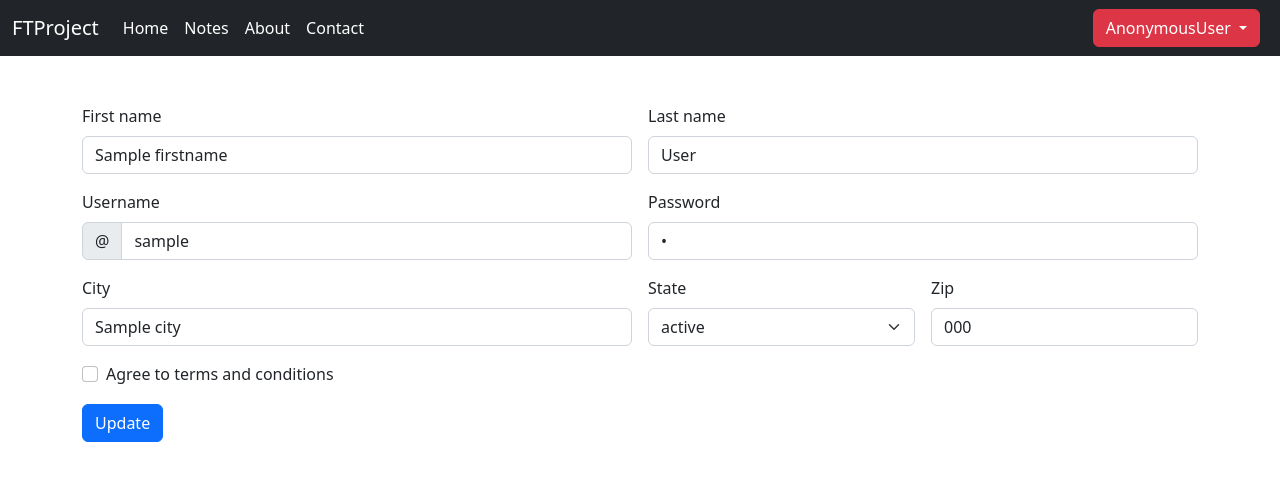
After one commit to SanketTOPS/FT_DjangoProject, a Django app: template BatchProject/templates/updateprofile.html in a window 1280 px wide. The commit adds this page. Shown: the top 481 px of the page. Run offline with Django 4.2, Linux system fonts and the light colour scheme; the template is opened without the code that fills it: most values are stand-ins (such as "Sample title", 1, 10 or a date in 2020).

Commit message:
File Uploading and Update Profile

```diff
--- a/BatchProject/myapp/urls.py
+++ b/BatchProject/myapp/urls.py
@@ -8,4 +8,5 @@ urlpatterns = [
   path('about/',views.about,name='about'),
   path('contact/',views.contact,name='contact'),
   path('userlogout/',views.userlogout,name='userlogout'),
+  path('updateprofile/',views.updateprofile,name='updateprofile'),
 ]
--- /dev/null
+++ b/BatchProject/templates/updateprofile.html
@@ -0,0 +1,153 @@
+{% load static %}
+<!DOCTYPE html>
+<html lang="en">
+
+<head>
+    <meta charset="UTF-8">
+    <meta http-equiv="X-UA-Compatible" content="IE=edge">
+    <meta name="viewport" content="width=device-width, initial-scale=1.0">
+    <title>Update Profile</title>
+    <link href="https://cdn.jsdelivr.net/npm/bootstrap@5.2.0/dist/css/bootstrap.min.css" rel="stylesheet"
+        integrity="sha384-gH2yIJqKdNHPEq0n4Mqa/HGKIhSkIHeL5AyhkYV8i59U5AR6csBvApHHNl/vI1Bx" crossorigin="anonymous">
+    <script src="https://cdn.jsdelivr.net/npm/bootstrap@5.2.0/dist/js/bootstrap.bundle.min.js"
+        integrity="sha384-A3rJD856KowSb7dwlZdYEkO39Gagi7vIsF0jrRAoQmDKKtQBHUuLZ9AsSv4jD4Xa"
+        crossorigin="anonymous"></script>
+</head>
+
+<body>
+    <!-- Navbar Start -->
+    <nav class="navbar navbar-dark navbar-expand-lg bg-dark">
+        <div class="container-fluid">
+            <a class="navbar-brand" href="#">FTProject</a>
+            <button class="navbar-toggler" type="button" data-bs-toggle="collapse"
+                data-bs-target="#navbarSupportedContent" aria-controls="navbarSupportedContent" aria-expanded="false"
+                aria-label="Toggle navigation">
+                <span class="navbar-toggler-icon"></span>
+            </button>
+            <div class="collapse navbar-collapse" id="navbarSupportedContent">
+                <ul class="navbar-nav me-auto mb-2 mb-lg-0">
+                    <li class="nav-item">
+                        <a class="nav-link active" aria-current="page" href="#">Home</a>
+                    </li>
+                    <li class="nav-item">
+                        <a class="nav-link active" aria-current="page" href="/notes">Notes</a>
+                    </li>
+                    <li class="nav-item">
+                        <a class="nav-link active" aria-current="page" href="/about">About</a>
+                    </li>
+                    <li class="nav-item">
+                        <a class="nav-link active" aria-current="page" href="/contact">Contact</a>
+                    </li>
+
+                </ul>
+                <form class="d-flex" role="search">
+                    {% if user is none %}
+                    <button class="btn btn-outline-secondary mx-2" data-bs-toggle="modal" data-bs-target="#loginModal"
+                        type="button">Login</button>
+                    <button class="btn btn-outline-danger" data-bs-toggle="modal" data-bs-target="#signupModal"
+                        type="button">Signup</button>
+                    {% else %}
+                    <!-- <a class="btn btn-outline-danger mx-2" href="/userlogout">Logout</a> -->
+                    <!-- <button class="btn btn-outline-danger mx-2" type="button">Logout</button> -->
+                    <!-- Example single danger button -->
+                    <div class="btn-group">
+                        <button type="button" class="btn btn-danger dropdown-toggle mx-2" data-bs-toggle="dropdown"
+                            aria-expanded="false">
+                            {{user}}
+                        </button>
+                        <ul class="dropdown-menu">
+
+                            <li><a class="dropdown-item" href="/userlogout">Logout</a></li>
+                        </ul>
+                    </div>
+                    {% endif %}
+                </form>
+            </div>
+        </div>
+    </nav>
+    <!-- Navbar End -->
+
+    <!-- UpdateProfile Start -->
+    <div class="container my-5">
+        <form class="row g-3 needs-validation" method="POST" novalidate>
+            {% csrf_token %}
+            <div class="col-md-6">
+                <label for="validationCustom01" class="form-label">First name</label>
+                <input type="text" name="firstname" value="{{cuser.firstname}}" class="form-control" id="validationCustom01" required>
+                <div class="valid-feedback">
+                    Looks good!
+                </div>
+            </div>
+            <div class="col-md-6">
+                <label for="validationCustom02" class="form-label">Last name</label>
+                <input type="text" name="lastname" value="{{cuser.lastname}}" class="form-control" id="validationCustom02" required>
+                <div class="valid-feedback">
+                    Looks good!
+                </div>
+            </div>
+            <div class="col-md-6">
+                <label for="validationCustomUsername" class="form-label">Username</label>
+                <div class="input-group has-validation">
+                    <span class="input-group-text" id="inputGroupPrepend">@</span>
+                    <input type="text" name="username" value="{{cuser.username}}" class="form-control" id="validationCustomUsername"
+                        aria-describedby="inputGroupPrepend" required>
+                    <div class="invalid-feedback">
+                        Please choose a username.
+                    </div>
+                </div>
+            </div>
+            <div class="col-md-6">
+                <label for="validationCustom01" class="form-label">Password</label>
+                <input type="password" name="password" value="{{cuser.password}}" class="form-control" id="validationCustom01" required>
+                <div class="valid-feedback">
+                    Looks good!
+                </div>
+            </div>
+            <div class="col-md-6">
+                <label for="validationCustom03" class="form-label">City</label>
+                <input type="text" name="city" value="{{cuser.city}}" class="form-control" id="validationCustom03" required>
+                <div class="invalid-feedback">
+                    Please provide a valid city.
+                </div>
+            </div>
+            <div class="col-md-3">
+                <label for="validationCustom04" class="form-label">State</label>
+                <select class="form-select" name="state" id="validationCustom04" required>
+                    <option selected disabled value="">{{cuser.state}}</option>
+                    <option>Gujarat</option>
+                    <option>Delhi</option>
+                    <option>Punjab</option>
+                    <option>Maharashtra</option>
+                    <option>Goa</option>
+                </select>
+                <div class="invalid-feedback">
+                    Please select a valid state.
+                </div>
+            </div>
+            <div class="col-md-3">
+                <label for="validationCustom05" class="form-label">Zip</label>
+                <input type="text" name="zipcode" value="{{cuser.zipcode}}" class="form-control" id="validationCustom05" required>
+                <div class="invalid-feedback">
+                    Please provide a valid zip.
+                </div>
+            </div>
+            <div class="col-12">
+                <div class="form-check">
+                    <input class="form-check-input" type="checkbox" value="" id="invalidCheck" required>
+                    <label class="form-check-label" for="invalidCheck">
+                        Agree to terms and conditions
+                    </label>
+                    <div class="invalid-feedback">
+                        You must agree before submitting.
+                    </div>
+                </div>
+            </div>
+            <div class="col-12">
+                <button class="btn btn-primary" type="submit">Update</button>
+            </div>
+        </form>
+    </div>
+    <!-- UpdateProfile End -->
+</body>
+
+</html>
```
Also changed, not shown: BatchProject/MyFiles/Git_Commands.txt (added, +7 -0 lines), BatchProject/myapp/forms.py (+6 -1 lines), BatchProject/myapp/models.py (+8 -0 lines), BatchProject/myapp/views.py (+18 -1 lines), BatchProject/templates/notes.html (+6 -6 lines), BatchProject/myapp/migrations/0002_mynotes.py (added), 1 other file.
